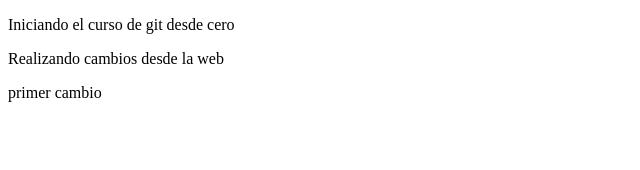
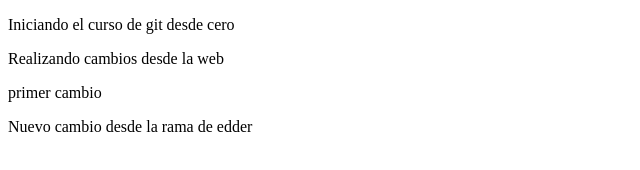
Before and after one commit to EdderCodarlupo/curso-de-git-hub, a plain HTML site: page index.html in a window 1280 px wide. Shown: the whole page, without its empty margins (0-640 px from the left). Drawn offline with Linux system fonts and the light colour scheme.

Commit message:
Primer cambio desde la rama de edder

```diff
--- a/index.html
+++ b/index.html
@@ -7,8 +7,10 @@
   </head>
   <body>
     <p>Iniciando el curso de git desde cero</p>
-    <p> Realizando cambios desde la web</p>
+    <p>Realizando cambios desde la web</p>
 
     <p>primer cambio</p>
+
+    <p>Nuevo cambio desde la rama de edder</p>
   </body>
 </html>
```
